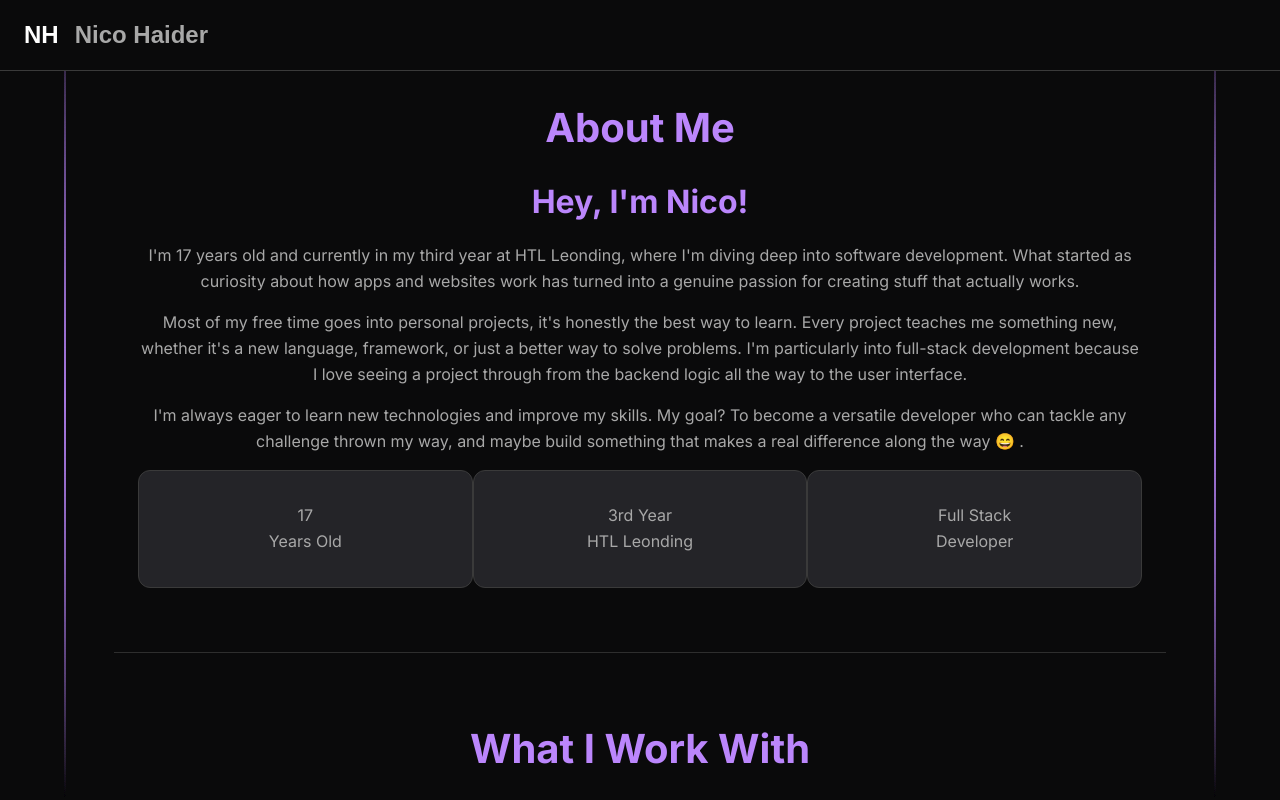
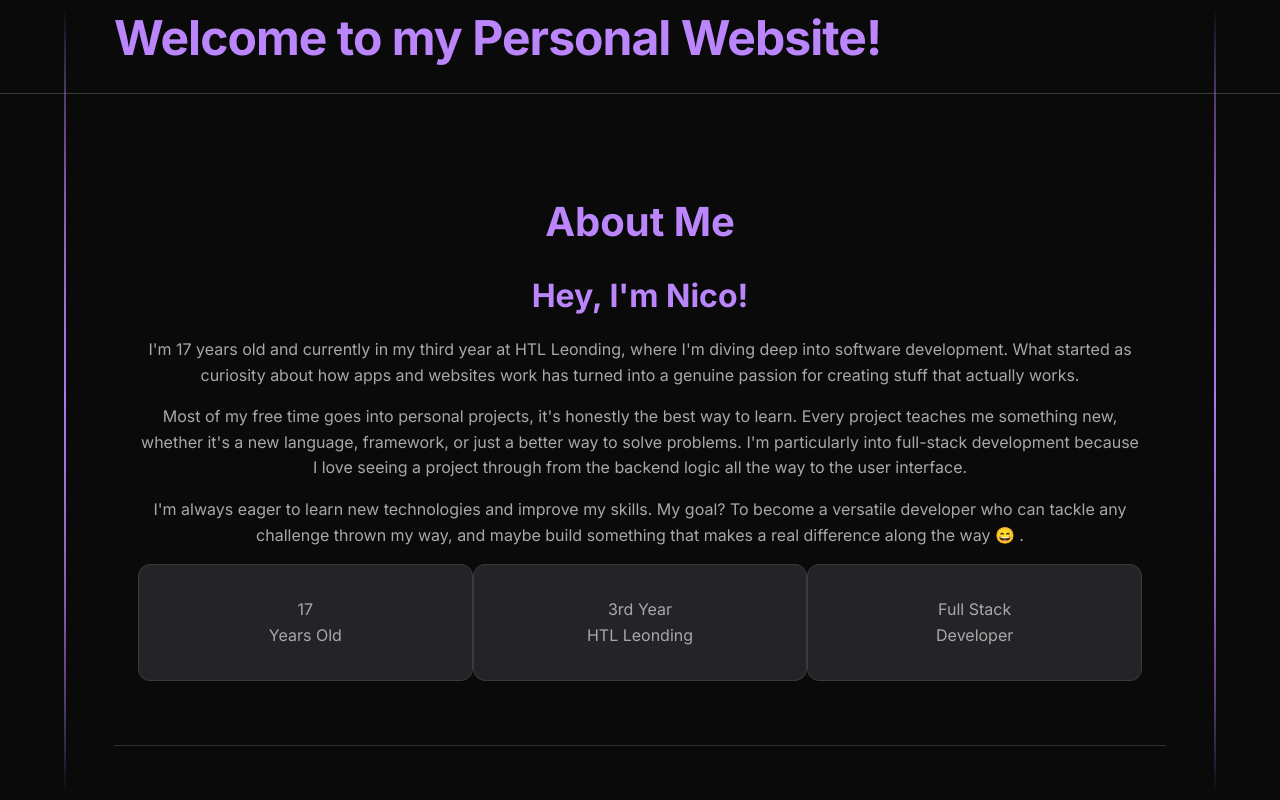
Before and after one commit to nhaiderhtl/mySite, a React (Vite) app: page / in a window 1280 px wide. Shown: the top 800 px of the page. Built offline with nearby package versions, Linux system fonts and the light colour scheme.

Commit message:
update: simplify Header.tsx by removing complex state management and enhancing layout

```diff
--- a/src/components/Header.tsx
+++ b/src/components/Header.tsx
@@ -1,220 +1,15 @@
-import React, { useState, useEffect } from 'react'
+import React from 'react';
 
 const Header: React.FC = () => {
-  const [isScrolled, setIsScrolled] = useState(false)
-  const [isMenuOpen, setIsMenuOpen] = useState(false)
+  return (
+    <header className="bg-surface border-b border-border sticky top-0 z-50 backdrop-blur-sm">
+      <div className="container mx-auto flex justify-center items-center py-6 px-4">
+        <h1 className="text-4xl text-primary animate-popIn font-bold tracking-wide">
+          Welcome to my Personal Website!
+        </h1>
+      </div>
+    </header>
+  );
+};
 
-  useEffect(() => {
-    const handleScroll = () => {
-      setIsScrolled(window.scrollY > 50)
-    }
-
-    window.addEventListener('scroll', handleScroll)
-    return () => window.removeEventListener('scroll', handleScroll)
-  }, [])
-
-  const scrollToSection = (sectionId: string) => {
-    const element = document.getElementById(sectionId)
-    if (element) {
-      element.scrollIntoView({ behavior: 'smooth' })
-      setIsMenuOpen(false)
-    }
-  }
-
-  const headerStyle: React.CSSProperties = {
-    position: 'fixed',
-    top: 0,
-    left: 0,
-    right: 0,
-    zIndex: 1000,
-    transition: 'all 0.3s ease',
-    background: isScrolled ? 'rgba(255, 255, 255, 0.95)' : 'transparent',
-    backdropFilter: isScrolled ? 'blur(10px)' : 'none',
-    boxShadow: isScrolled ? 'var(--shadow-lg)' : 'none',
-    borderBottom: isScrolled ? '1px solid var(--gray-200)' : 'none'
-  }
-
-  const navStyle: React.CSSProperties = {
-    maxWidth: '1280px',
-    margin: '0 auto',
-    padding: '0 var(--space-4)',
-    display: 'flex',
-    alignItems: 'center',
-    justifyContent: 'space-between',
-    height: '70px'
-  }
-
-  const logoStyle: React.CSSProperties = {
-    background: 'none',
-    border: 'none',
-    cursor: 'pointer',
-    fontSize: '1.5rem',
-    fontWeight: '900',
-    color: 'var(--gray-900)',
-    display: 'flex',
-    alignItems: 'center',
-    gap: 'var(--space-2)'
-  }
-
-  const navLinksStyle: React.CSSProperties = {
-    display: 'flex',
-    alignItems: 'center',
-    gap: 'var(--space-8)',
-    listStyle: 'none'
-  }
-
-  const navLinkStyle: React.CSSProperties = {
-    background: 'none',
-    border: 'none',
-    cursor: 'pointer',
-    fontWeight: '600',
-    color: 'var(--gray-700)',
-    transition: 'var(--transition)',
-    padding: 'var(--space-2) var(--space-4)',
-    borderRadius: 'var(--radius-lg)',
-    fontSize: '1rem' // Increased from 0.9rem
-  }
-
-  const mobileMenuStyle: React.CSSProperties = {
-    display: isMenuOpen ? 'flex' : 'none',
-    position: 'absolute',
-    top: '100%',
-    left: 0,
-    right: 0,
-    background: 'rgba(255, 255, 255, 0.98)',
-    backdropFilter: 'blur(10px)',
-    flexDirection: 'column',
-    padding: 'var(--space-6)',
-    boxShadow: 'var(--shadow-xl)',
-    borderTop: '1px solid var(--gray-200)'
-  }
-
-  return (
-    <header style={headerStyle}>
-      <nav style={navStyle}>
-        {/* Logo */}
-        <button
-          onClick={() => scrollToSection('hero')}
-          style={logoStyle}
-          onMouseEnter={(e) => e.currentTarget.style.color = 'var(--primary-blue)'}
-          onMouseLeave={(e) => e.currentTarget.style.color = 'var(--gray-900)'}
-        >
-          <span style={{
-            background: 'linear-gradient(135deg, var(--primary-blue), var(--purple))',
-            padding: 'var(--space-2)',
-            borderRadius: 'var(--radius-lg)',
-            color: 'white'
-          }}>
-            NH
-          </span>
-          Nico Haider
-        </button>
-
-        {/* Desktop Navigation */}
-        <ul style={{ ...navLinksStyle, display: 'none' }} className="md:flex">
-          {[
-            { name: 'Start', id: 'hero' },
-            { name: 'Über mich', id: 'about' },
-            { name: 'Skills', id: 'skills' },
-            { name: 'Projekte', id: 'projects' },
-            { name: 'Kontakt', id: 'contact' }
-          ].map((item) => (
-            <li key={item.id}>
-              <button
-                onClick={() => scrollToSection(item.id)}
-                style={navLinkStyle}
-                onMouseEnter={(e) => {
-                  e.currentTarget.style.color = 'var(--primary-blue)'
-                  e.currentTarget.style.background = 'var(--gray-50)'
-                }}
-                onMouseLeave={(e) => {
-                  e.currentTarget.style.color = 'var(--gray-700)'
-                  e.currentTarget.style.background = 'transparent'
-                }}
-              >
-                {item.name}
-              </button>
-            </li>
-          ))}
-        </ul>
-
-        {/* Mobile Menu Button */}
-        <button
-          onClick={() => setIsMenuOpen(!isMenuOpen)}
-          style={{
-            display: 'flex',
-            flexDirection: 'column',
-            gap: '4px',
-            background: 'none',
-            border: 'none',
-            cursor: 'pointer',
-            padding: 'var(--space-2)'
-          }}
-          className="md:hidden"
-        >
-          <span style={{
-            width: '24px',
-            height: '2px',
-            background: 'var(--gray-700)',
-            transition: 'var(--transition)',
-            transform: isMenuOpen ? 'rotate(45deg) translate(5px, 5px)' : 'none'
-          }}></span>
-          <span style={{
-            width: '24px',
-            height: '2px',
-            background: 'var(--gray-700)',
-            transition: 'var(--transition)',
-            opacity: isMenuOpen ? 0 : 1
-          }}></span>
-          <span style={{
-            width: '24px',
-            height: '2px',
-            background: 'var(--gray-700)',
-            transition: 'var(--transition)',
-            transform: isMenuOpen ? 'rotate(-45deg) translate(7px, -6px)' : 'none'
-          }}></span>
-        </button>
-
-        {/* Mobile Menu */}
-        <div style={mobileMenuStyle}>
-          {[
-            { name: 'Start', id: 'hero' },
-            { name: 'Über mich', id: 'about' },
-            { name: 'Skills', id: 'skills' },
-            { name: 'Projekte', id: 'projects' },
-            { name: 'Kontakt', id: 'contact' }
-          ].map((item) => (
-            <button
-              key={item.id}
-              onClick={() => scrollToSection(item.id)}
-              style={{
-                background: 'none',
-                border: 'none',
-                cursor: 'pointer',
-                padding: 'var(--space-4)',
-                fontSize: '1.1rem',
-                fontWeight: '600',
-                color: 'var(--gray-700)',
-                textAlign: 'left',
-                borderRadius: 'var(--radius-lg)',
-                transition: 'var(--transition)'
-              }}
-              onMouseEnter={(e) => {
-                e.currentTarget.style.background = 'var(--gray-50)'
-                e.currentTarget.style.color = 'var(--primary-blue)'
-              }}
-              onMouseLeave={(e) => {
-                e.currentTarget.style.background = 'transparent'
-                e.currentTarget.style.color = 'var(--gray-700)'
-              }}
-            >
-              {item.name}
-            </button>
-          ))}
-        </div>
-      </nav>
-    </header>
-  )
-}
-
-export default Header
+export default Header;
```
